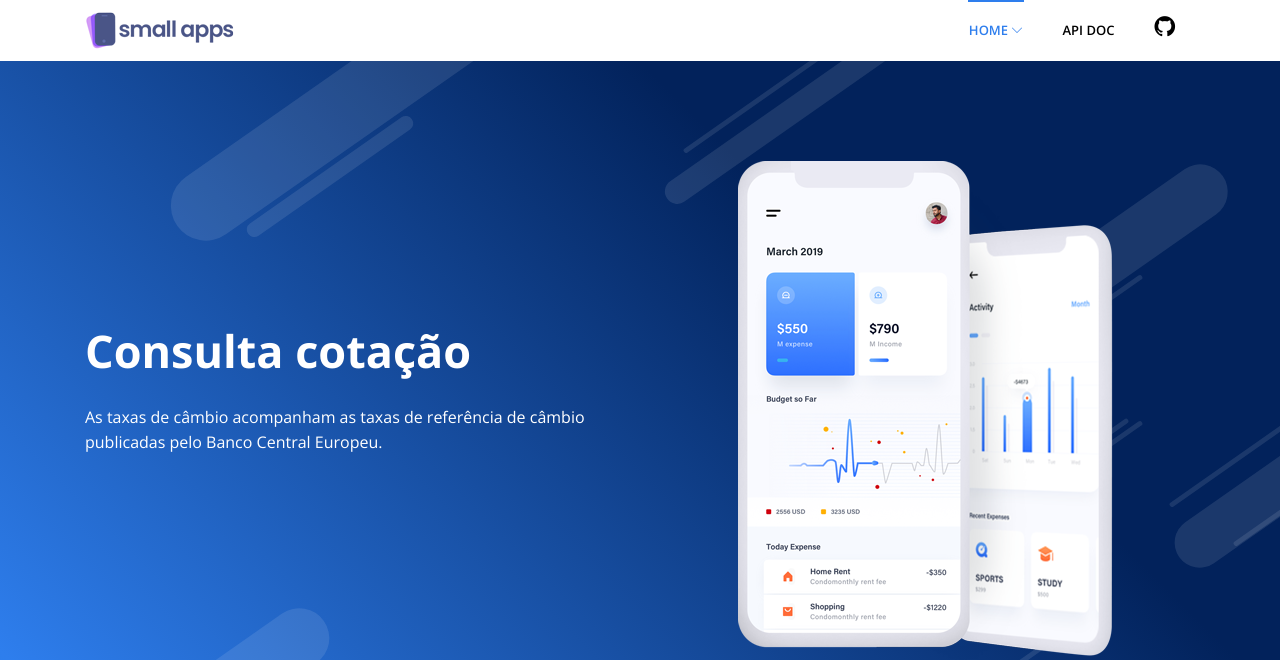
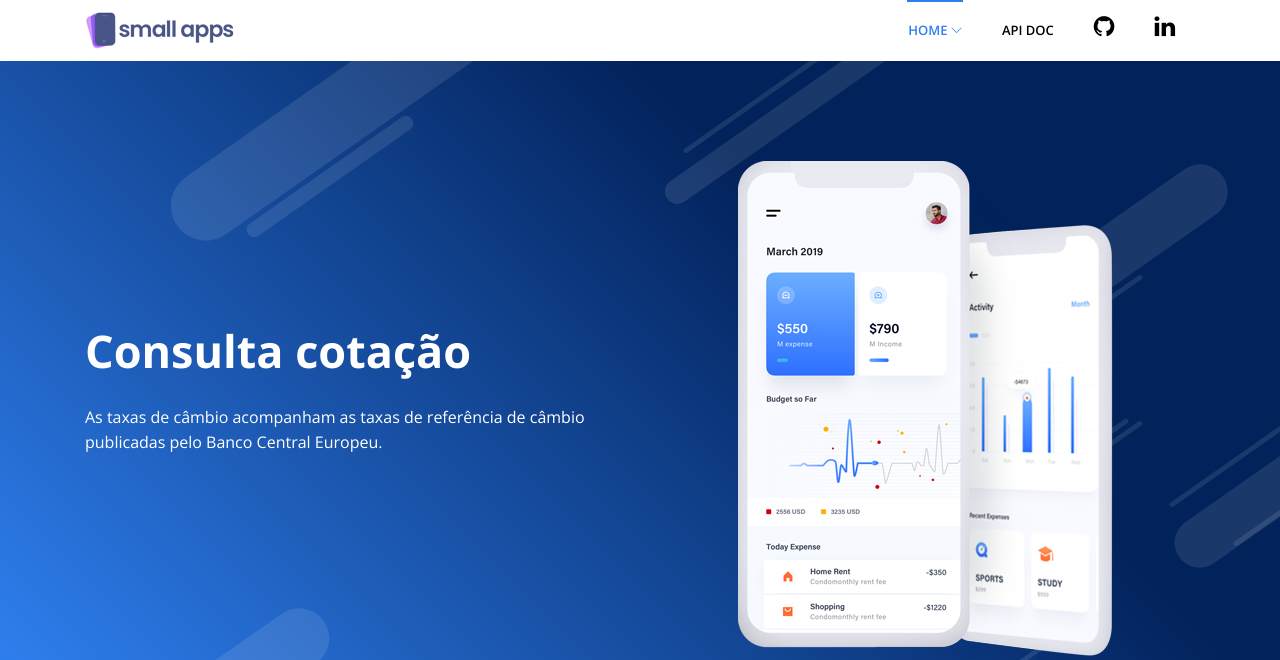
Before and after one commit to julioreis-dev/price_coins, a Django app: page / in a window 1280 px wide. Shown: the top 660 px of the page. Run offline with Django 3.2, Linux system fonts and the light colour scheme; some libraries are stand-ins or nearby versions.

Commit message:
feat(templates/header): included linkedin icon
the file header.html was included linkedin icon

```diff
--- a/cotacao/templates/header.html
+++ b/cotacao/templates/header.html
@@ -31,6 +31,9 @@
             <li class="nav-item @@about">
                 <a class="nav-link" href="https://github.com/julioreis-dev/price_coins"><i class="fa fa-github" style="font-size:24px"></i></a>
             </li>
+            <li class="nav-item @@about">
+                <a class="nav-link" href="https://www.linkedin.com/in/julio-dos-reis-firmino-6b11246a/"><i class="fa fa-linkedin" style="font-size:24px"></i></a>
+            </li>
       </ul>
     </div>
   </div>
```
